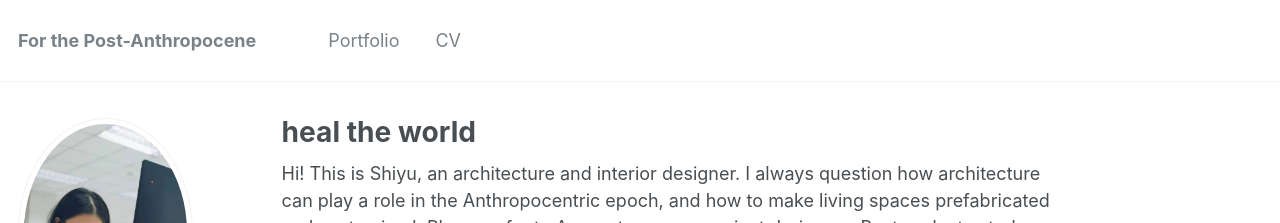
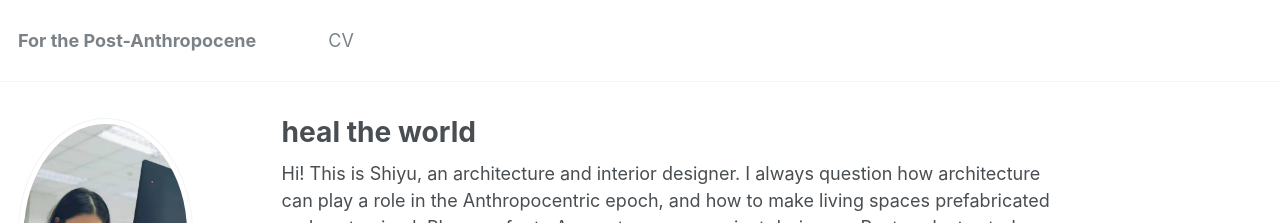
Before and after one commit to liushiyu-julia/liushiyu-julia.github.io, a Jekyll site: the page built from _pages/about.md, in a window 1280 px wide. Shown: the top 223 px of the page. Built offline with Jekyll 4.4.1, drawn with Linux system fonts in a browser that asks for light colours.

Commit message:
navigation.yml

```diff
--- a/_data/navigation.yml
+++ b/_data/navigation.yml
@@ -1,6 +1,4 @@
 main:
-  - title: "Portfolio"
-    url: /portfolio/
 
   - title: "CV"
     url: /cv/
```
